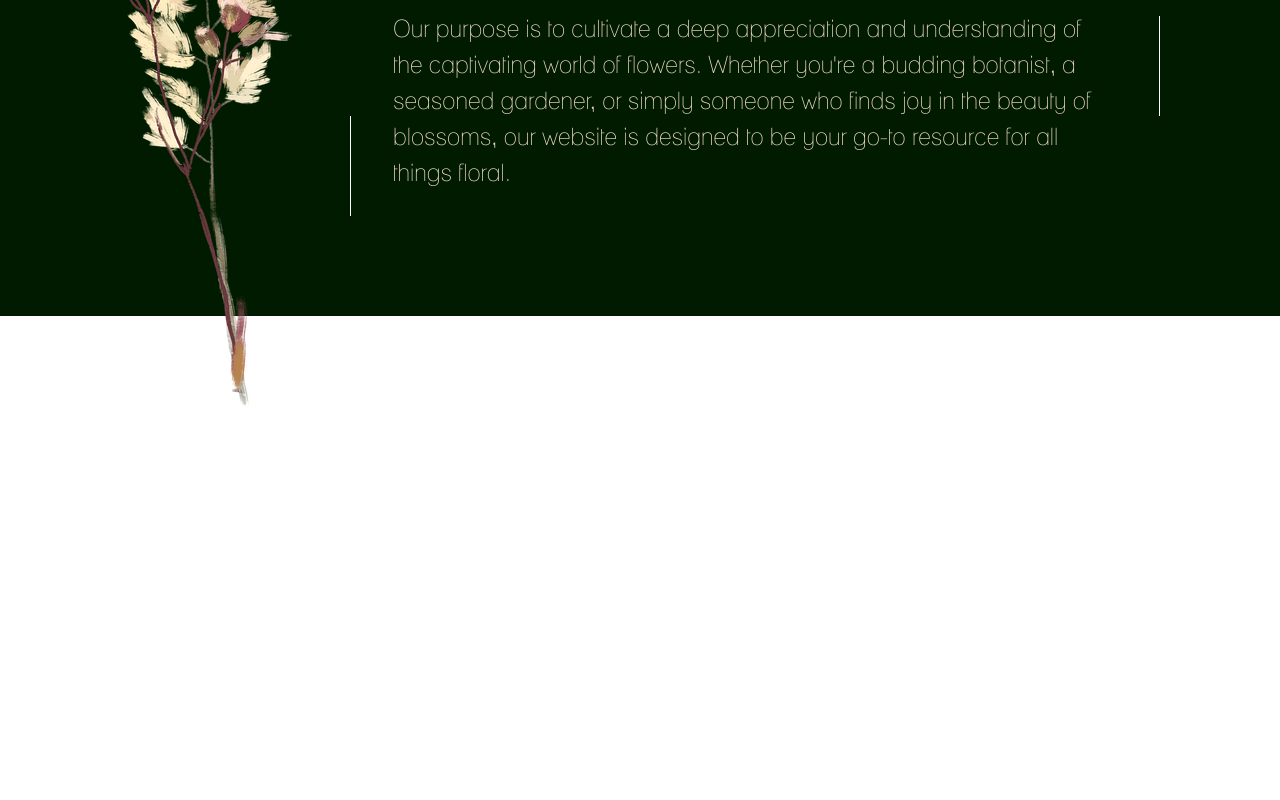
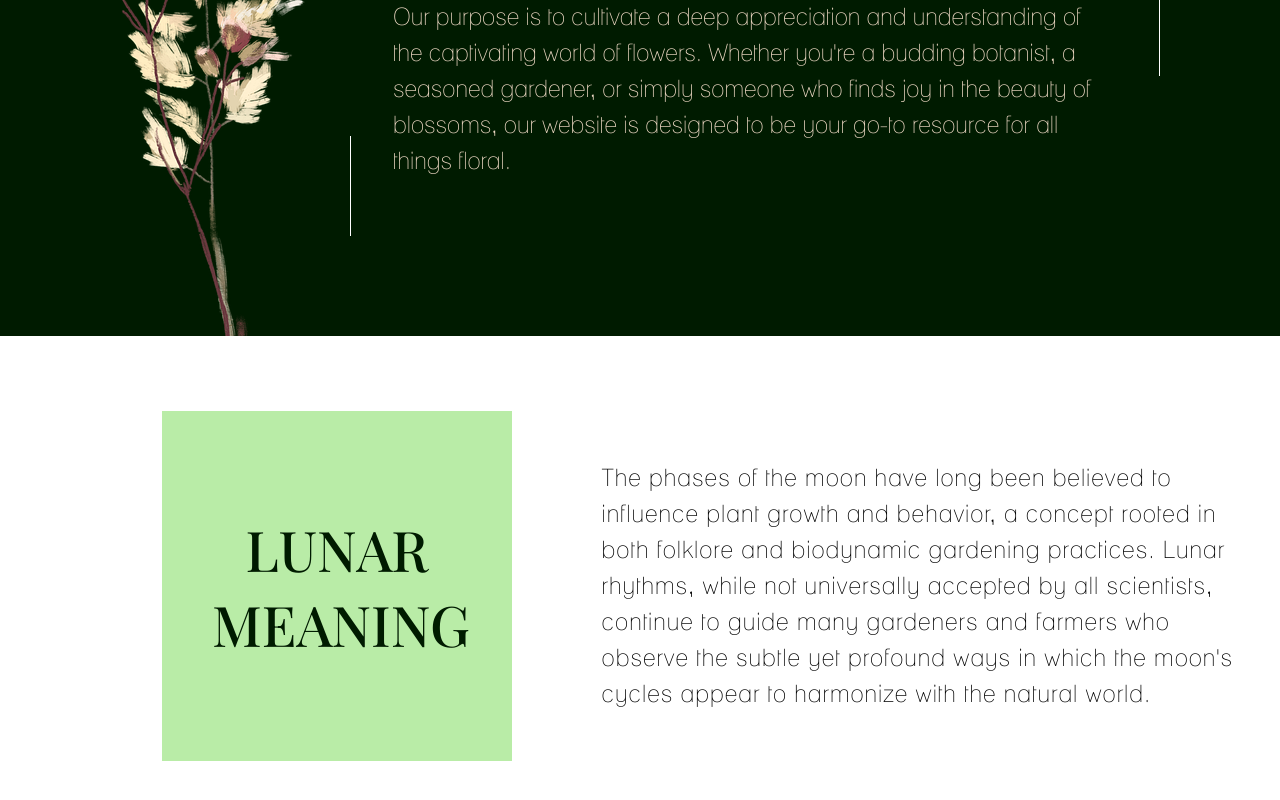
Before and after one commit to robuspospolitus/flower-grove, a React (Create React App) app: page / in a window 1280 px wide. Shown: the part 876-1676 px from the top of the page. Before the commit the page ends 1282 px from the top, so only its background shows below. Built offline with nearby package versions, Linux system fonts and the light colour scheme.

Commit message:
Day 4. Breakpoints and square block

```diff
--- a/package.json
+++ b/package.json
@@ -8,7 +8,7 @@
     "@testing-library/user-event": "^13.5.0",
     "react": "^18.3.1",
     "react-dom": "^18.3.1",
-    "react-scripts": "5.0.1",
+    "react-scripts": "^5.0.1",
     "sass": "^1.77.8",
     "web-vitals": "^2.1.4"
   },
--- a/src/App.scss
+++ b/src/App.scss
@@ -1,7 +1,7 @@
 
 @font-face {
   font-family: logoFont;
-  src: url(CheesyCats.ttf);
+  src: url(Radeil3DDemoRuderight.otf);
 }
 @font-face {
   font-family: fancyFont;
--- /dev/null
+++ b/src/components/objects/SquareBlock.js
@@ -0,0 +1,25 @@
+import '../../styles/styles/squareblock.scss';
+import '../../styles/styles/breakpoints-squareblock.scss'
+
+export default function SquareBlock() {
+
+
+    return (
+        <div className="squareblock-wrapper">
+            <div className="square">
+                <p>LUNAR MEANING</p>
+            </div>
+            <div className="outside-square-text">
+                <p>
+                The phases of the moon have long been believed to
+                influence plant growth and behavior, a concept rooted
+                in both folklore and biodynamic gardening practices.
+                Lunar rhythms, while not universally accepted by all
+                scientists, continue to guide many gardeners and farmers
+                who observe the subtle yet profound ways in which the
+                moon's cycles appear to harmonize with the natural world.
+                </p>
+            </div>
+        </div>
+    )
+}
--- a/src/components/pages/HomePage.js
+++ b/src/components/pages/HomePage.js
@@ -1,7 +1,7 @@
 import Gallery from "../objects/Gallery";
 import Quote from "../objects/Quote";
 import PurposeBlock from '../objects/PurposeBlock'
-
+import SquareBlock from "../objects/SquareBlock";
 
 export default function HomePage() {
 
@@ -9,7 +9,11 @@ export default function HomePage() {
         <>
             <Quote />
             <Gallery/>
-            <PurposeBlock/>
+            <div style={{position: "relative"}}>
+                <PurposeBlock/>
+                <SquareBlock/>
+            </div>
+
         </>
     )
 }
--- a/src/styles/styles/breakpoints-logo-purpose.scss
+++ b/src/styles/styles/breakpoints-logo-purpose.scss
@@ -1,8 +1,22 @@
+/* LOGO */
+
 @media only screen and (max-width: 870px) {
     .social {
         display: none;
     }
+
 }
+
+@media only screen and (max-width: 739px) {
+    .purpose-separator {
+        display: none;
+    }
+}
+
+
+
+/* PURPOSE BLOCK */
+
 @media only screen and (max-width: 745px) {
     h2{
         margin-left: 281px;
@@ -45,7 +59,7 @@
 
         .purpose-text {
             margin-right: 50px;
-            margin-top: 48px;
+            margin-top: 0px;
             margin-left: 299px;
 
         }
@@ -54,7 +68,7 @@
             left: 281px;
         }
         .purpose-separator-right {
-            top: 175px;
+            top: 130px;
             right: 40px;
         }
     }
@@ -77,7 +91,7 @@
             left: 350px;
         }
         .purpose-separator-right {
-            top: 200px;
+            top: 140px;
             right: 120px;
         }
 
--- /dev/null
+++ b/src/styles/styles/breakpoints-squareblock.scss
@@ -0,0 +1,63 @@
+@media only screen and (max-width: 592px) {
+    .squareblock-wrapper {
+        justify-content: center;
+        .square{
+            min-height: 165px;
+            width: 80vw;
+            text-align: center;
+            margin: auto ;
+            padding: 0;
+            p {
+                margin: 0;
+                padding: 10px;
+            }
+        }
+        .outside-square-text {
+            max-width: 80vw;
+            margin: auto ;
+        }
+    }
+}
+
+@media only screen and (min-width: 592px) {
+    .squareblock-wrapper {
+        justify-content: center;
+        .square{
+            height: 95px;
+            width: 80vw;
+            text-align: center;
+            margin: auto ;
+            padding: 0;
+            p {
+                margin: 0;
+                padding: 10px;
+            }
+        }
+        .outside-square-text {
+            max-width: 80vw;
+            margin: auto ;
+        }
+    }
+}
+
+@media only screen and (min-width: 865px) {
+    .squareblock-wrapper {
+        display: flex;
+
+        .square{
+            height: 250px;
+            width: 250px;
+            margin: auto 5% auto 12%;
+            padding: 50px;
+            p{
+                text-align: center;
+                padding: 0;
+                margin: 50px 0 50px 0;
+            }
+        }
+        .outside-square-text {
+            max-width: 50vw;
+            margin: auto 30px auto 2%;
+        }
+    }
+}
--- a/src/styles/styles/logo.scss
+++ b/src/styles/styles/logo.scss
@@ -1,7 +1,7 @@
 @use '../modules/variables';
 
 .logo-wrapper {
-    height: 64px;
+    min-height: 64px;
     background-color: black;
     color: white;
     display: flex;
@@ -20,6 +20,7 @@
         letter-spacing: 4px;
         font-family: logoFont;
         line-height: 64px;
+        margin: 8px 0 12px 0;
         width: 100%;
       }
 
--- a/src/styles/styles/purposeblock.scss
+++ b/src/styles/styles/purposeblock.scss
@@ -4,7 +4,7 @@
 .purpose-wrapper {
     position: relative;
     margin-top: 500px;
-    height: 500px;
+    min-height: 500px;
     width: 100vw;
     color: variables.$primary-color-d;
     background-color: variables.$primary-color-a;
@@ -14,8 +14,8 @@
         font-family: fancyFont;
         letter-spacing: 3px;
         font-weight: 500;
-        padding-top: 32px;
-
+        padding-top: 48px;
+        margin-right: 13px;
 
     }
     .purpose-pic-and-text{
--- /dev/null
+++ b/src/styles/styles/squareblock.scss
@@ -0,0 +1,25 @@
+@use "../modules/variables";
+
+.squareblock-wrapper {
+    position: absolute;
+    min-height: 500px;
+    width: 100vw;
+    background-color: white;
+    z-index: 1000;
+
+    .square{
+        background-color: variables.$primary-color-b;
+        font-size: 56px;
+        p {
+            font-family: fancyFont;
+            color: variables.$primary-color-a;
+        }
+    }
+    .outside-square-text {
+        p {
+            font-size: 24px;
+            line-height: 36px;
+            letter-spacing: 1px;
+        }
+    }
+}
```
Also changed, not shown: src/components/objects/Gallery.js (+4 -4 lines), src/components/objects/PurposeBlock.js (+6 -7 lines), src/Radeil3DDemoRuderight.otf (added), 1 other file (tests, documents, lock files or other folders).
